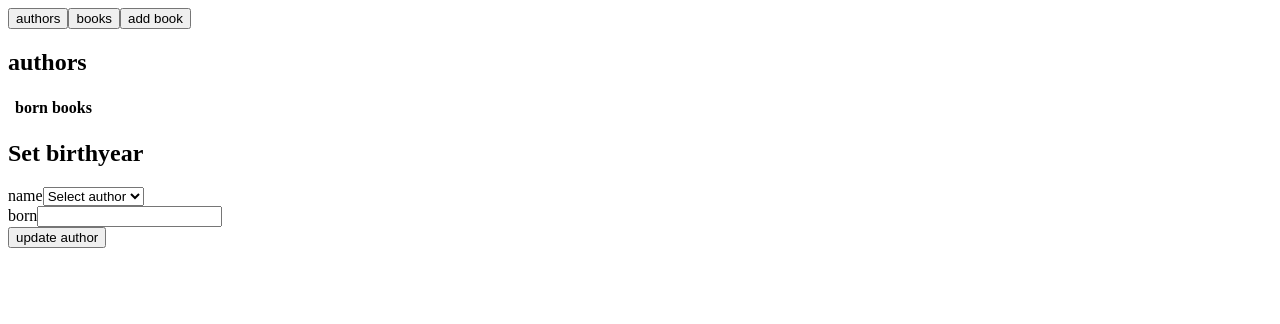
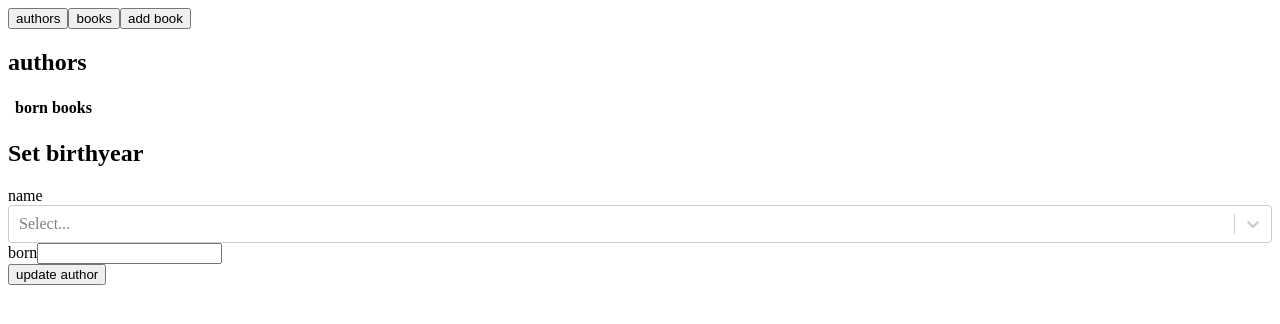
Before and after one commit to Francormin/fullstackopen-bootcamp, a React (Create React App) app in the folder part8/exercises-books-authors-2/: page / in a window 1280 px wide. Shown: the top 324 px of the page. Built offline with nearby package versions, Linux system fonts and the light colour scheme.

Commit message:
refactoring code with Select component from react-select

```diff
--- a/part8/exercises-books-authors-2/src/components/Authors.js
+++ b/part8/exercises-books-authors-2/src/components/Authors.js
@@ -1,30 +1,40 @@
 import { useState } from "react";
+import Select from "react-select";
 import { useMutation, useQuery } from "@apollo/client";
+
 import { ALL_AUTHORS, UPDATE_AUTHOR } from "../queries";
 
 const Authors = props => {
-  const [name, setName] = useState("");
+  const [selectedName, setSelectedName] = useState(null);
   const [born, setBorn] = useState("");
-  const result = useQuery(ALL_AUTHORS);
+
+  const { loading, data } = useQuery(ALL_AUTHORS);
 
   const [updateAuthor] = useMutation(UPDATE_AUTHOR, {
     refetchQueries: [{ query: ALL_AUTHORS }]
   });
 
-  if (result.loading) {
+  if (loading) {
     return <div>loading...</div>;
   }
 
-  const authors = result.data?.allAuthors || [];
+  const authors = data?.allAuthors || [];
 
-  const updateBorn = async () => {
-    if (name === "" || born === "") {
+  const submit = async event => {
+    event.preventDefault();
+
+    if (selectedName === null || born === "") {
       return;
     }
 
-    await updateAuthor({ variables: { name, setBornTo: Number(born) } });
+    await updateAuthor({
+      variables: {
+        name: selectedName.value,
+        setBornTo: Number(born)
+      }
+    });
 
-    setName("");
+    setSelectedName(null);
     setBorn("");
   };
 
@@ -55,27 +65,16 @@ const Authors = props => {
 
       <h2>Set birthyear</h2>
 
-      <form
-        onSubmit={event => {
-          event.preventDefault();
-          updateBorn();
-        }}
-      >
+      <form onSubmit={submit}>
         <div>
           name
-          <select
-            value={name === "" ? "Select author" : name}
-            onChange={({ target }) => {
-              setName(target.value);
-            }}
-          >
-            <option disabled={true}>Select author</option>
-            {authors.map(a => (
-              <option key={a.name} value={a.name}>
-                {a.name}
-              </option>
-            ))}
-          </select>
+          <Select
+            value={selectedName || ""}
+            onChange={setSelectedName}
+            options={authors.map(a => {
+              return { value: a.name, label: a.name };
+            })}
+          />
         </div>
         <div>
           born
```
